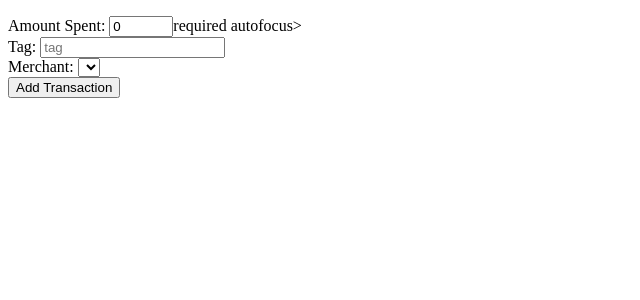
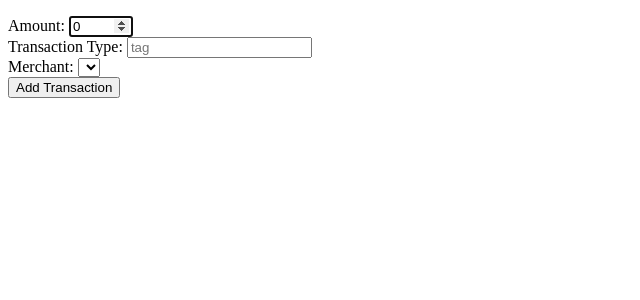
Before and after one commit to Ianmacdonald1989/python_project_merchant, a Flask app: page /spendings/new in a window 1280 px wide. Shown: the part 70-370 px from the top of the page, without its empty margins (0-640 px from the left). Run offline with Flask 3, Linux system fonts and the light colour scheme; data that the repository does not hold is empty; some libraries are stand-ins or nearby versions.

Commit message:
find jinja error

```diff
--- a/controllers/merchants_controller.py
+++ b/controllers/merchants_controller.py
@@ -11,7 +11,7 @@ spendings_blueprint = Blueprint("spendings", __name__)
 @spendings_blueprint.route("/spendings")
 def spendings():
     spendings = spending_repository.select_all()
-    return render_template("spendings/index.html", all_spending = spendings)
+    return render_template("spendings/index.html", all_spendings = spendings)
 
 #new
 #'get'
--- a/templates/index.html
+++ b/templates/index.html
@@ -1,6 +1,6 @@
 {% extends "base.html" %}
 {% block content %}
 
-My Transactions
+Woody and Bullseye's Transactions
 
 {% endblock %}
--- a/templates/spending/new.html
+++ b/templates/spending/new.html
@@ -4,12 +4,12 @@
 
 <form action="/spendings" methods="post">
 <div>
-<label for="amount_spent">Amount Spent:</label>
-<input type="number" id="Amount" name="Amount"  value="0" inputmode="numeric" placeholder="Amount" min="10" max="100">required autofocus>
+<label for="amount_spent">Amount:</label>
+<input type="number" id="Amount" name="Amount"  value="0" inputmode="numeric" placeholder="Amount" min="0" max="100" required autofocus>
 </div>
 
 <div>
-    <label for="tag">Tag:</label>
+    <label for="tag">Transaction Type:</label>
     <input type="text" id="tag" name="tag" placeholder="tag" required>
 </div>
 
```
Also changed, not shown: repositories/spending_repository.py (+4 -3 lines).
